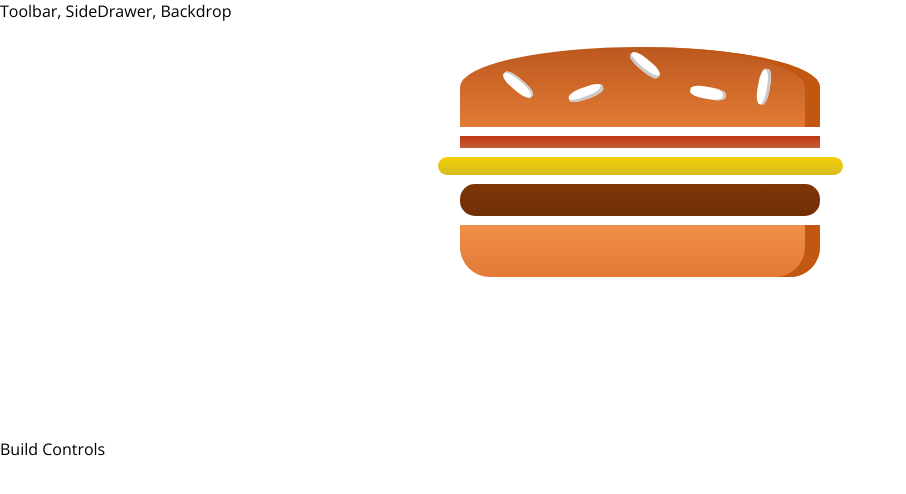
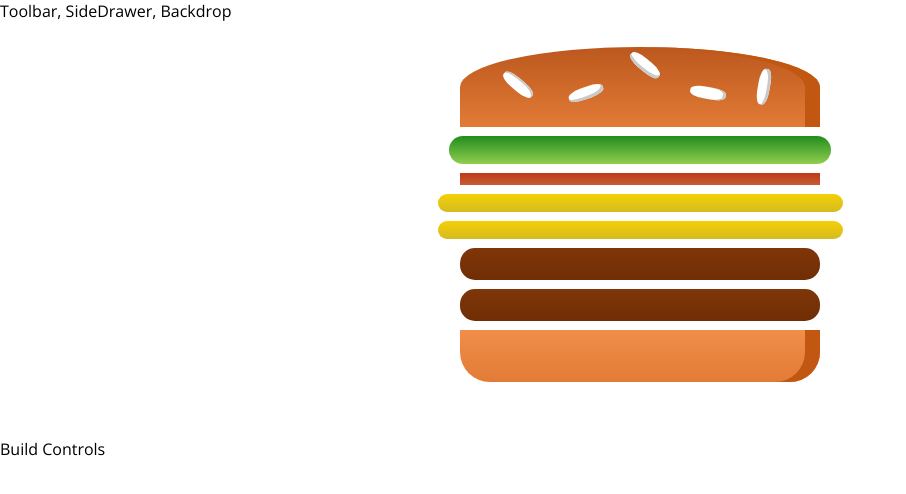
Before and after one commit to jvhti/burger-builder, a React (Create React App) app: page / in a window 1280 px wide. Shown: the top 494 px of the page, without its empty margins (0-906 px from the left). Built offline with nearby package versions, Linux system fonts and the light colour scheme.

Commit message:
Dynamically outputting the ingredients from the state

```diff
--- a/src/components/Burger/Burger.js
+++ b/src/components/Burger/Burger.js
@@ -2,13 +2,17 @@
 import BurgerIngredient from "./BurgerIngredient/BurgerIngredient";
 import classes from './Burger.module.scss';
 
-const burger = () => {
+const burger = ({ingredients}) => {
+  const transformedIngredients = Object.keys(ingredients).map((key) => {
+    return [...Array(ingredients[key])].map((_, i) =>
+        <BurgerIngredient key={key + i} type={key}/>
+    );
+  });
+
   return (
       <div className={classes.Burger}>
         <BurgerIngredient type="bread-top"/>
-        <BurgerIngredient type="bacon"/>
-        <BurgerIngredient type="cheese"/>
-        <BurgerIngredient type="meat"/>
+        {transformedIngredients}
         <BurgerIngredient type="bread-bottom"/>
       </div>
   );
--- a/src/containers/BurgerBuilder/BurgerBuilder.js
+++ b/src/containers/BurgerBuilder/BurgerBuilder.js
@@ -2,10 +2,19 @@
 import Burger from "../../components/Burger/Burger";
 
 class BurgerBuilder extends Component {
+  state = {
+    ingredients: {
+      salad: 1,
+      bacon: 1,
+      cheese: 2,
+      meat: 2
+    }
+  }
+
   render() {
     return (
         <React.Fragment>
-          <Burger/>
+          <Burger ingredients={this.state.ingredients}/>
           <div>Build Controls</div>
         </React.Fragment>
     );
```
